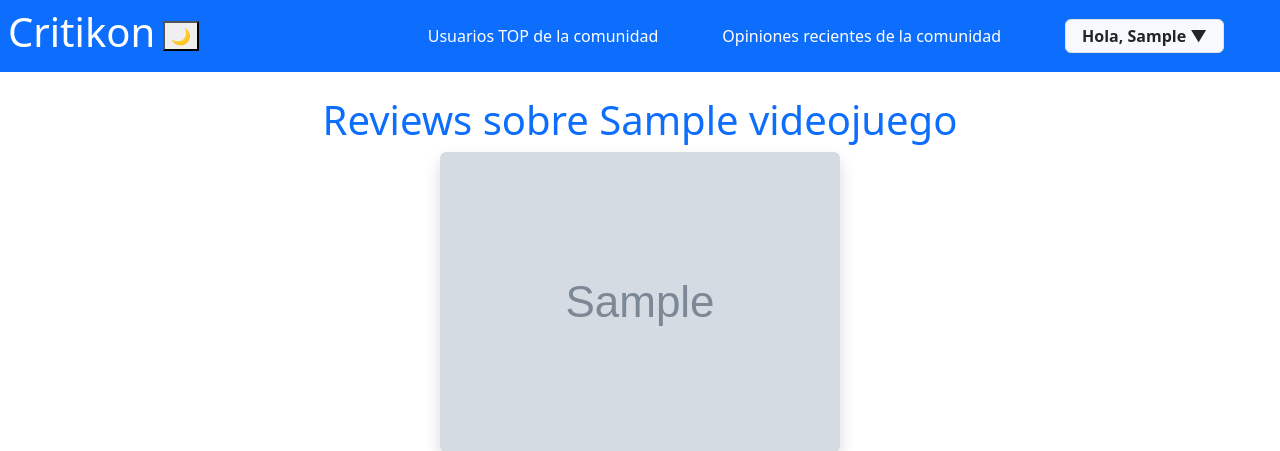
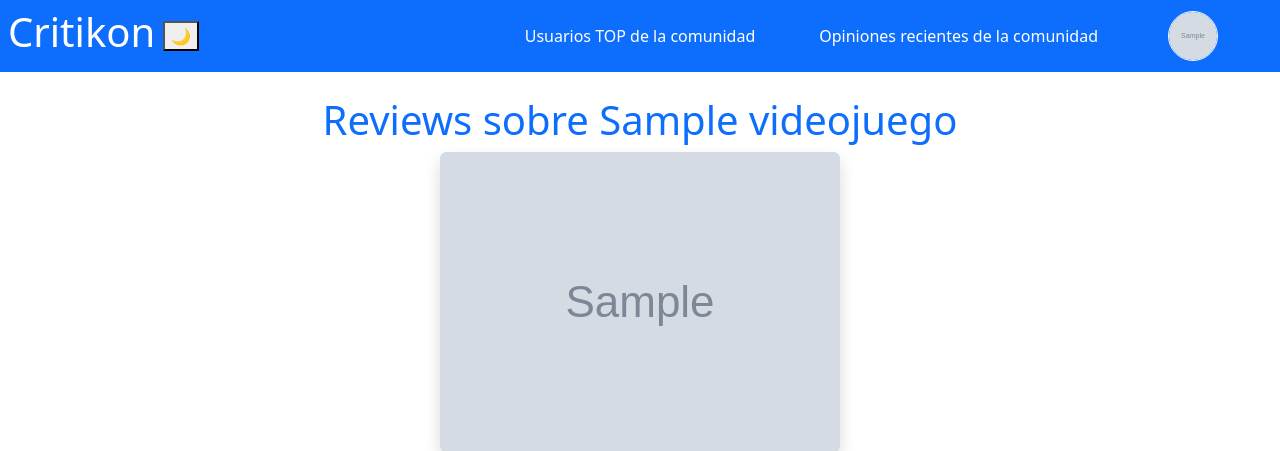
Before and after one commit to Carlos5Noob/Critikon-project, a Django app: page /critikon/1/ in a window 1280 px wide. Shown: the top 451 px of the page. Run offline with Django 5.2, Linux system fonts and the light colour scheme; a user stored in the database is signed in; tables that the repository leaves empty hold one stand-in row (values such as "Sample post"); grey boxes marked "Sample" are stand-in pictures; some libraries are stand-ins or nearby versions.

Commit message:
modificado plantilla base. Ahora tiene el enlace para cambiar de avatar y también he modificado el header para que aparezca arriba siempre

```diff
--- a/app/templates/app/base.html
+++ b/app/templates/app/base.html
@@ -30,9 +30,15 @@
                 Opiniones recientes de la comunidad
             </a>
             <div class="position-relative">
+                {% if request.user.avatar %}
+                    <button style="background-color: #0d6efd; border: none" id="user-button"><img class="img-fluid rounded-circle border border-light" style="width: 50px; height: 50px" src="{{ request.user.avatar.url }}" alt="avatar del usuario"></button>
+                {% else %}
                 <button id="user-button" class="btn btn-light text-dark fw-bold px-3 py-1 border rounded">Hola, {{ usuario|capfirst }} ▼</button>
-                <div id="user-menu" class="d-none position-absolute bg-white p-3 rounded shadow-lg" style="top: 100%; left: 0; min-width: 180px;">
+                {% endif %}
+                <div id="user-menu" class="d-none position-absolute bg-white p-3 rounded shadow-lg" style="top: 120%; left: 0; min-width: 100px; z-index: 1050;">
                     <a href="{% url 'app:mis_reviews' %}" class="d-block text-decoration-none text-dark py-1 px-2 rounded hover-bg">👀 Ver mis reviews</a>
+                    <hr class="my-2">
+                    <a href="{% url 'app:cambiar_avatar' %}" class="d-block text-decoration-none text-dark py-1 px-2 rounded hover-bg">Cambiar avatar</a>
                     <hr class="my-2">
                     <form action="{% url 'logout' %}" class="m-0">
                         {% csrf_token %}
```
